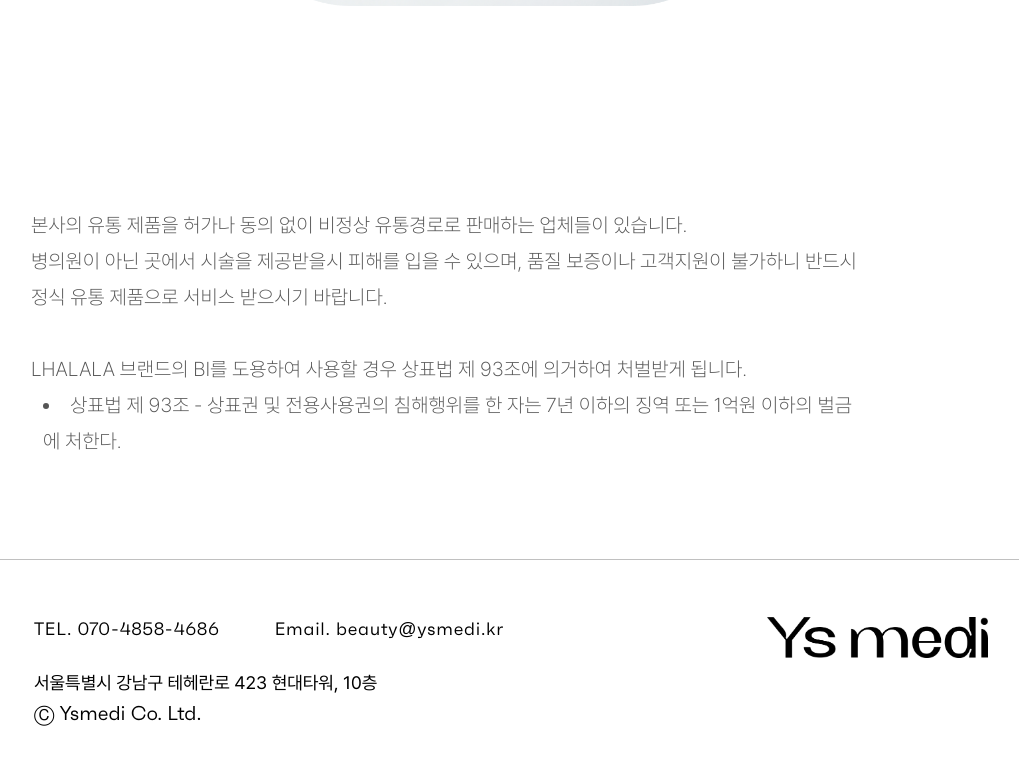
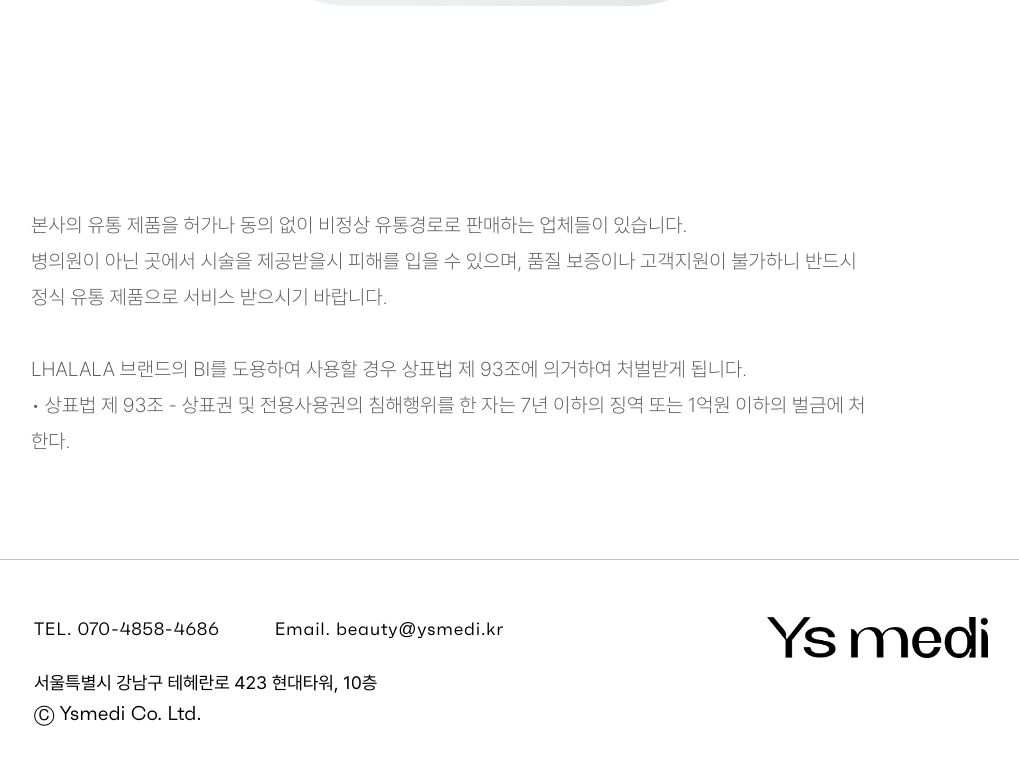
Before and after one commit to fastlane-dev/yeoshin-lhalha-peel, a Next.js app: page / in a window 1280 px wide. Shown: the part 5511-6276 px from the top of the page, without its empty margins (129-1148 px from the left). Built offline with nearby package versions, Linux system fonts and the light colour scheme; a web font is replaced by a local one.

Commit message:
fix : footer 간격, 점 수정

```diff
--- a/src/component/mobile/Mobile.tsx
+++ b/src/component/mobile/Mobile.tsx
@@ -165,17 +165,20 @@
               "본사의 유통 제품을 허가나 동의 없이 비정상 유통경로로 판매하는 업체들이 있습니다. 병의원이 아닌 곳에서 시술을 제공받을시 피해를 입을 수 있으며, 품질 보증이나 고객지원이 불가하니 반드시 정식 유 통 제품으로 서비스 받으시기 바랍니다."
             }
           </p>
-          <div className="mt-[14px] text-[10px] leading-[14.4px]">
+          <div className="mt-[19px] text-[10px] leading-[18px]">
             <p>
               {
                 "LHALALA 브랜드의 BI를 도용하여 사용할 경우 상표법 제 93조에 의거하여 처벌받게 됩니다."
               }
             </p>
-            <li className="pl-[7px]">
-              {
-                "상표법 제 93조 - 상표권 및 전용사용권의 침해행위를 한 자는 7년 이하의 징역 또는 1억원 이하의 벌금에 처한다."
-              }
-            </li>
+            <div className="mt-[5px] flex items-start justify-start">
+              <div className="mr-[3px] text-[15px]">•</div>
+              <p>
+                {
+                  "상표법 제 93조 - 상표권 및 전용사용권의 침해행위를 한 자는 7년 이하의 징역 또는 1억원 이하의 벌금에 처한다."
+                }
+              </p>
+            </div>
           </div>
         </div>
       </section>
--- a/src/component/web/Desktop.tsx
+++ b/src/component/web/Desktop.tsx
@@ -177,11 +177,11 @@
                 "LHALALA 브랜드의 BI를 도용하여 사용할 경우 상표법 제 93조에 의거하여 처벌받게 됩니다."
               }
             </p>
-            <li className="pl-[12px]">
+            <p className="before:mr-[4px] before:content-['•']">
               {
                 "상표법 제 93조 - 상표권 및 전용사용권의 침해행위를 한 자는 7년 이하의 징역 또는 1억원 이하의 벌금에 처한다."
               }
-            </li>
+            </p>
           </div>
         </div>
       </section>
```
